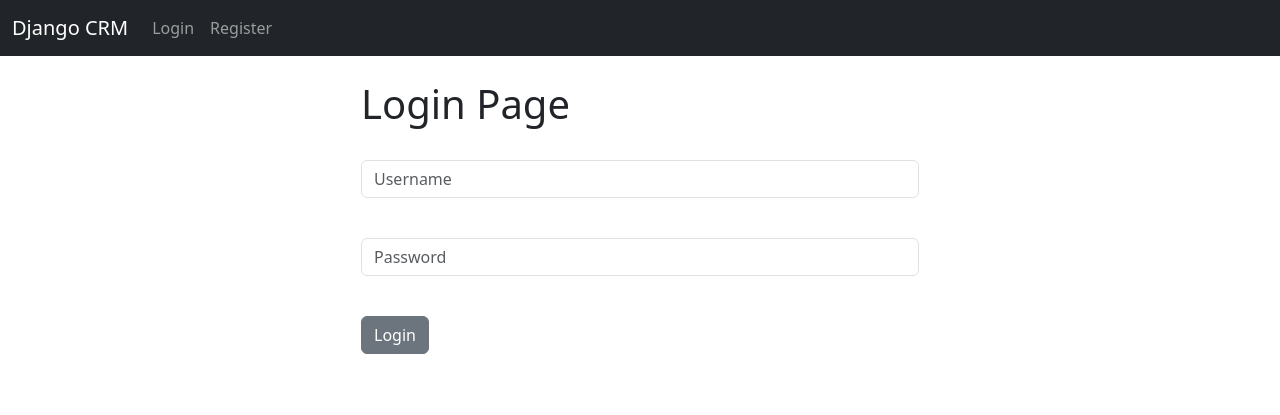
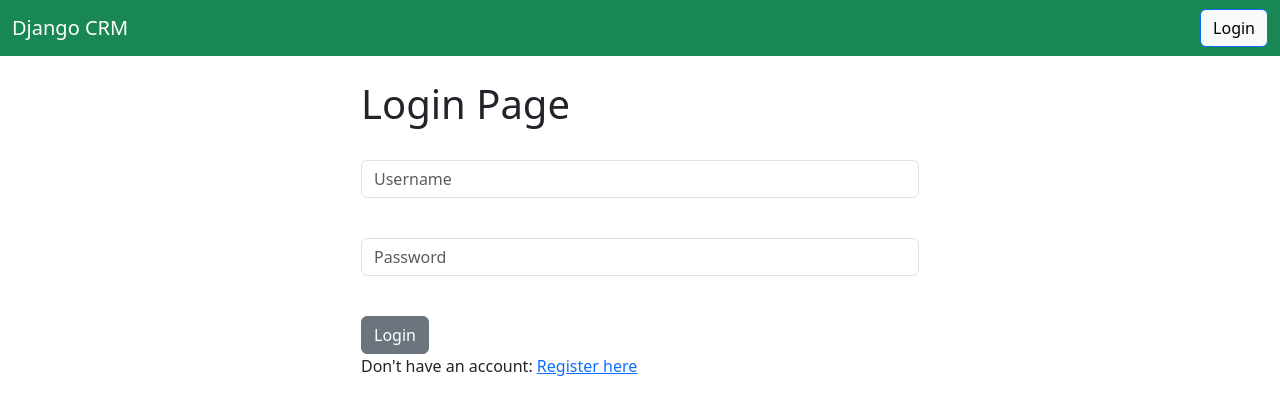
Before and after one commit to ABHISHEKNS887/django-crm, a Django app: page / in a window 1280 px wide. Shown: the top 415 px of the page. Run offline with Django 5.2, Linux system fonts and the light colour scheme.

Commit message:
changed the UI

```diff
--- a/website/templates/add_record.html
+++ b/website/templates/add_record.html
@@ -9,6 +9,7 @@
     {{ form.as_p}}
 
 </br>
+<a href="{% url 'home' %}" class="btn btn-secondary">Back</a>
 <button type="submit" class="btn btn-secondary">Add Record</button>
 </form>
 </div>
--- a/website/templates/base.html
+++ b/website/templates/base.html
@@ -4,6 +4,7 @@
     <meta charset="utf-8">
     <meta name="viewport" content="width=device-width, initial-scale=1">
     <title>Django CRM Project</title>
+    <link rel="stylesheet" href="https://cdnjs.cloudflare.com/ajax/libs/font-awesome/6.0.0/css/all.min.css">
     <link href="https://cdn.jsdelivr.net/npm/bootstrap@5.3.3/dist/css/bootstrap.min.css" rel="stylesheet" integrity="sha384-QWTKZyjpPEjISv5WaRU9OFeRpok6YctnYmDr5pNlyT2bRjXh0JMhjY6hW+ALEwIH" crossorigin="anonymous">
   </head>
   <body>
--- a/website/templates/home.html
+++ b/website/templates/home.html
@@ -3,7 +3,7 @@
 {% block content %}
 
 {% if user.is_authenticated %}
-    <h1>Welcome {{ user.username }}</h1>
+    <h1>Welcome {{ user.username|capfirst }}</h1>
     </br>
     <table class="table table-striped table-hover table-bordered">
         <thead class="table-dark">
@@ -59,6 +59,8 @@
                 </div>
             </br>
                 <button type="submit" class="btn btn-secondary">Login</button>
+                </br>
+                <p>Don't have an account: <a href="{% url 'register' %}">Register here</a></p>
             </form>
         </form>
     </div>
--- a/website/templates/navbar.html
+++ b/website/templates/navbar.html
@@ -1,30 +1,36 @@
-<nav class="navbar navbar-expand-lg navbar-dark bg-dark">
+<nav class="navbar navbar-expand-lg navbar-dark bg-success">
     <div class="container-fluid">
       <a class="navbar-brand" href="{% url 'home' %}">Django CRM</a>
       <button class="navbar-toggler" type="button" data-bs-toggle="collapse" data-bs-target="#navbarSupportedContent" aria-controls="navbarSupportedContent" aria-expanded="false" aria-label="Toggle navigation">
         <span class="navbar-toggler-icon"></span>
       </button>
       <div class="collapse navbar-collapse" id="navbarSupportedContent">
+
+        {% if user.is_authenticated %}
+
         <ul class="navbar-nav me-auto mb-2 mb-lg-0">
+          <li class="nav-item">
+            <a class="nav-link" href="{% url 'add_record' %}">
+              <i class="fas fa-plus text-black" data-bs-toggle="tooltip" title="Add Record"></i> Add Record
+            </a>
+          </li>
+        </ul>
 
-          {% if user.is_authenticated %}
+        <ul class="navbar-nav ms-auto">
           <li class="nav-item">
-            <a class="nav-link" href="{% url 'add_record' %}">Add Record</a>
+            <a class="btn btn-danger text-white" href="{% url 'logout' %}">Logout</a>
           </li>
+        </ul>
+
+        {% else %}
+
+        <ul class="navbar-nav ms-auto">
           <li class="nav-item">
-            <a class="nav-link" href="{% url 'logout' %}">Logout</a>
+            <a class="btn btn-light text-black border border-primary" href="{% url 'home' %}">Login</a>
           </li>
+        </ul>
 
-          {% else %}
-          <li class="nav-item">
-            <a class="nav-link" href="{% url 'home' %}">Login</a>
-          </li>
-
-          <li class="nav-item">
-            <a class="nav-link" href="{% url 'register' %}">Register</a>
-          </li>
-          {% endif %}
-        </ul>
+        {% endif %}
       </div>
     </div>
   </nav>
--- a/website/templates/update_record.html
+++ b/website/templates/update_record.html
@@ -6,10 +6,10 @@
 
 <form method='POST'>
     {% csrf_token %}
-    {{ form.as_p}}
+    {{ form.as_p }}
 
 </br>
-<a href="{% url 'home' %}" class="btn btn-secondary">Back</a>
+<a href="{% url 'home' %}" class="btn btn-secondary">Home</a>
 <button type="submit" class="btn btn-primary">Update Record</button>
 </form>
 </div>
```
Also changed, not shown: db.sqlite3.
